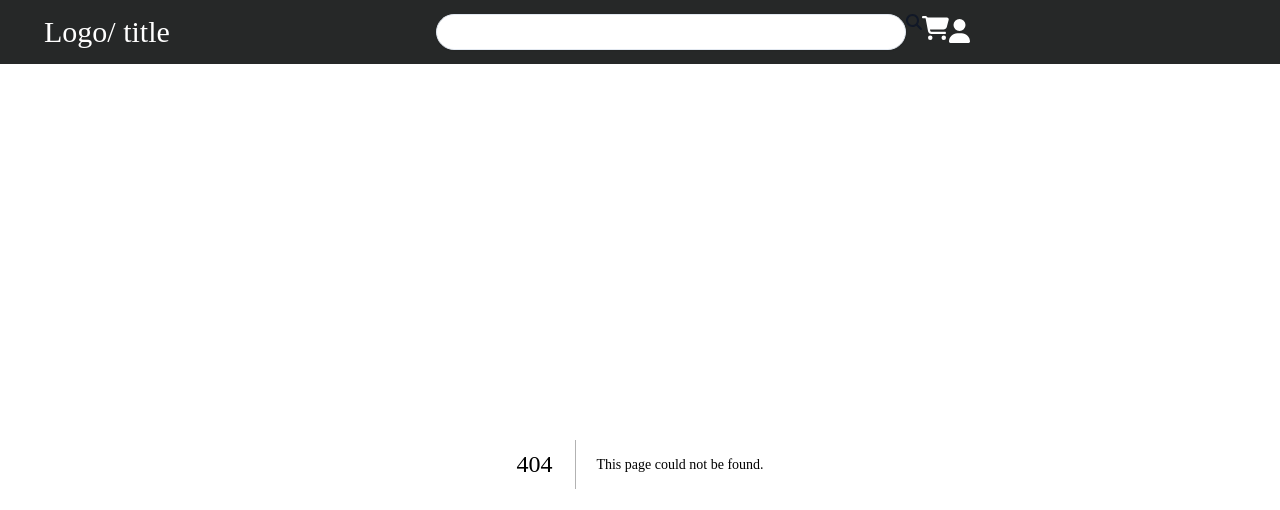
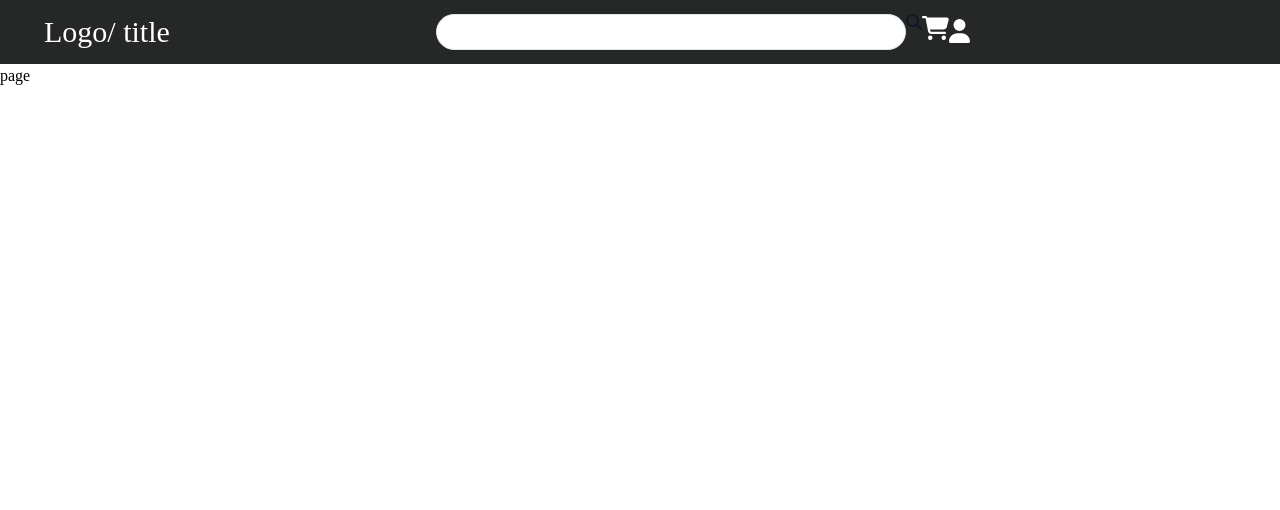
Before and after one commit to Junaidhkn/next_strapi_headless-cms, a Next.js app in the folder client/: page /women in a window 1280 px wide. Before the commit this address had no page. Shown: the top 510 px of the page. Built offline with nearby package versions, Linux system fonts and the light colour scheme.

Commit message:
file structure

```diff
--- /dev/null
+++ b/client/app/women/[...id]/page.tsx
@@ -0,0 +1,7 @@
+import React from 'react';
+
+const page = () => {
+	return <div>page</div>;
+};
+
+export default page;
--- /dev/null
+++ b/client/app/women/page.tsx
@@ -0,0 +1,7 @@
+import React from 'react';
+
+const page = () => {
+	return <div>page</div>;
+};
+
+export default page;
```
Also changed, not shown: client/app/men/[...id]/page.tsx (renamed from client/app/products/[...id]/page.tsx), client/app/men/page.tsx (renamed from client/app/products/page.tsx).
